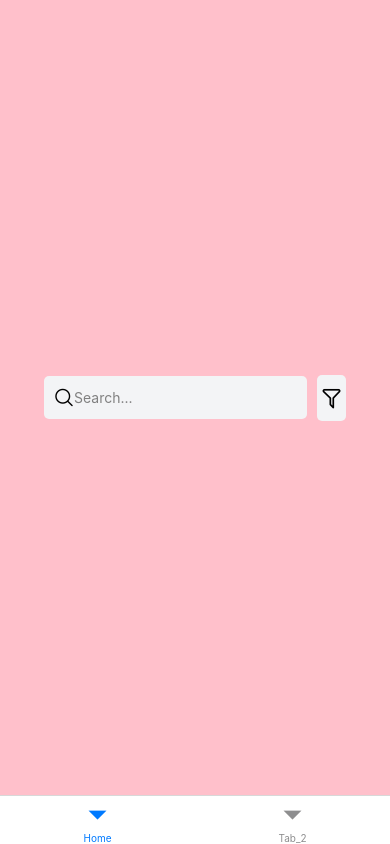
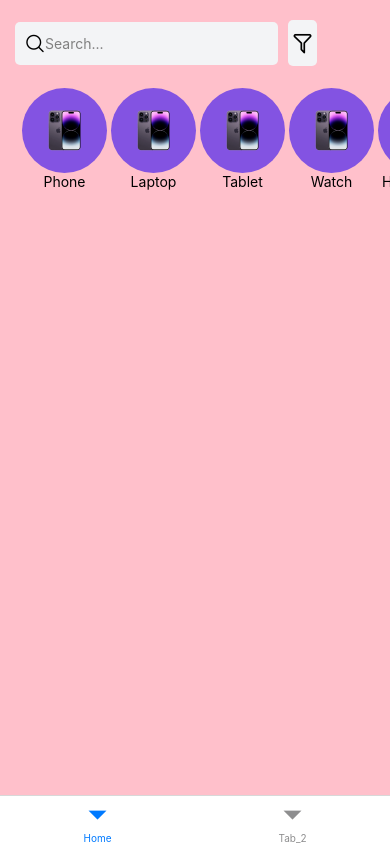
Before and after one commit to HanryLai/ecommerce_fe, a React Native app: screen /Home in a window 390 px wide. Built offline with nearby package versions, Linux system fonts and the light colour scheme.

Commit message:
add category list

```diff
--- a/src/component/tabs/Home.tsx
+++ b/src/component/tabs/Home.tsx
@@ -1,22 +1,51 @@
 import { NativeStackScreenProps } from '@react-navigation/native-stack'
-import { StyleSheet, Text, TextInput, TouchableOpacity, View } from 'react-native'
+import { FlatList, Image, StyleSheet, Text, TextInput, TouchableOpacity, View } from 'react-native'
 import { TabStackParamList } from '../../utils/types'
 import AntDesign from '@expo/vector-icons/AntDesign'
 import { SafeAreaView } from 'react-native-safe-area-context'
 import { SearchBar } from 'react-native-screens'
+import { ListRenderItem } from 'react-native'
+import { Category } from '../category'
+
+type Item = {
+	id: string
+	name: string
+	image: string
+}
+
+const categories: Item[] = [
+	{ id: '1', name: 'Phone', image: 'phone' },
+	{ id: '2', name: 'Laptop', image: 'laptop' },
+	{ id: '3', name: 'Tablet', image: 'tablet' },
+	{ id: '4', name: 'Watch', image: 'watch' },
+	{ id: '5', name: 'Headphone', image: 'headphone' },
+	{ id: '6', name: 'Camera', image: 'camera' },
+	{ id: '7', name: 'Speaker', image: 'speaker' },
+	{ id: '8', name: 'TV', image: 'tv' },
+]
+
+const renderCategory: ListRenderItem<Item> = ({ item }) => (
+	<TouchableOpacity style={styles.category}>
+		<View style={styles.circle}>
+			<Image source={require('../../../assets/categoryPhone.png')} />
+		</View>
+		<Text style={{ textAlign: 'center' }}>{item.name}</Text>
+	</TouchableOpacity>
+)
 
 type Props = NativeStackScreenProps<TabStackParamList, 'Home'>
 
 export const Home = ({ navigation, route }: Props) => {
 	return (
 		<SafeAreaView style={styles.container}>
+			{/* search bar */}
 			<View style={styles.SearchBar}>
 				<View style={[styles.search, { backgroundColor: '#F3F4F6', width: '90%' }]}>
 					<AntDesign name="search1" size={20} color="black" />
 					<TextInput placeholder="Search..." placeholderTextColor="gray" />
 				</View>
 
-				<View
+				<TouchableOpacity
 					style={{
 						backgroundColor: '#F3F4F6',
 						width: '10%',
@@ -27,8 +56,20 @@ export const Home = ({ navigation, route }: Props) => {
 					}}
 				>
 					<AntDesign name="filter" size={24} color="black" />
-				</View>
+				</TouchableOpacity>
 			</View>
+
+			{/* category */}
+			<View style={styles.categories}>
+				<FlatList
+					data={categories}
+					renderItem={renderCategory}
+					keyExtractor={(item) => item.id}
+					horizontal={true}
+				/>
+			</View>
+
+			{/* advertisement */}
 		</SafeAreaView>
 	)
 }
@@ -36,10 +77,11 @@ export const Home = ({ navigation, route }: Props) => {
 const styles = StyleSheet.create({
 	container: {
 		flex: 1,
-		justifyContent: 'center',
-		alignItems: 'center',
+		justifyContent: 'flex-start',
+		alignItems: 'flex-start',
 		backgroundColor: 'pink',
 		padding: 20,
+		gap: 20,
 	},
 	search: {
 		flexDirection: 'row',
@@ -48,11 +90,39 @@ const styles = StyleSheet.create({
 		borderRadius: 5,
 	},
 	SearchBar: {
-		flex: 1,
 		justifyContent: 'center',
 		alignItems: 'center',
 		flexDirection: 'row',
 		gap: 10,
 		borderRadius: 5,
 	},
+	categories: {
+		flexDirection: 'row',
+	},
+	category: {
+		width: 85,
+		margin: 2,
+	},
+	circle: {
+		backgroundColor: '#8353E2',
+		width: 85,
+		height: 85,
+		borderRadius: 50,
+		justifyContent: 'center',
+		alignItems: 'center',
+	},
+	advertisement: {
+		borderRadius: 10,
+		width: '100%',
+	},
+	advertisementTop: {
+		flexDirection: 'row',
+		justifyContent: 'space-around',
+		width: '100%',
+		backgroundColor: '#F5F2FD',
+		borderTopRightRadius: 10,
+		borderTopLeftRadius: 10,
+		paddingVertical: 15,
+		paddingHorizontal: 10,
+	},
 })
```
Also changed, not shown: assets/Snicker.png (added), assets/categoryPhone.png (added).
